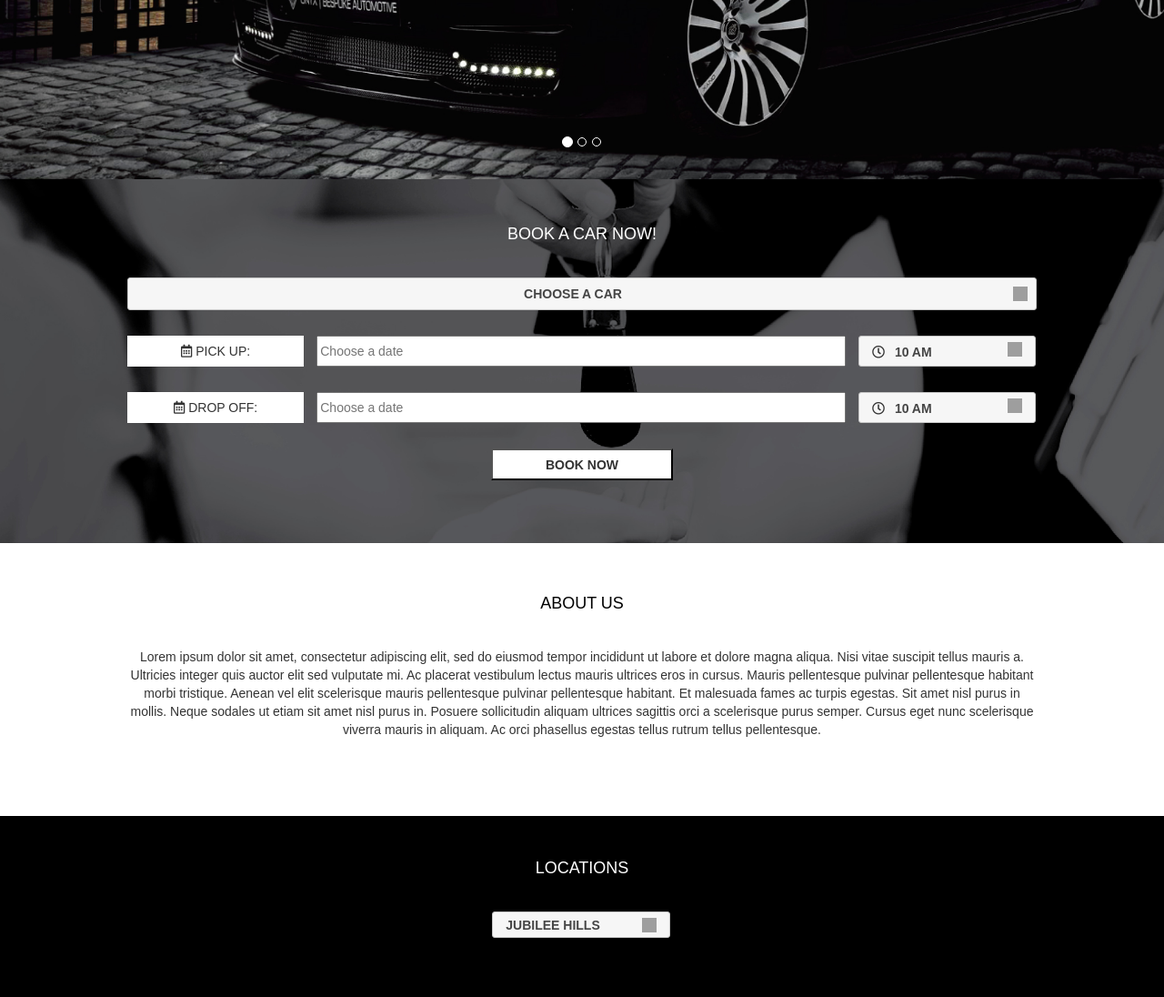
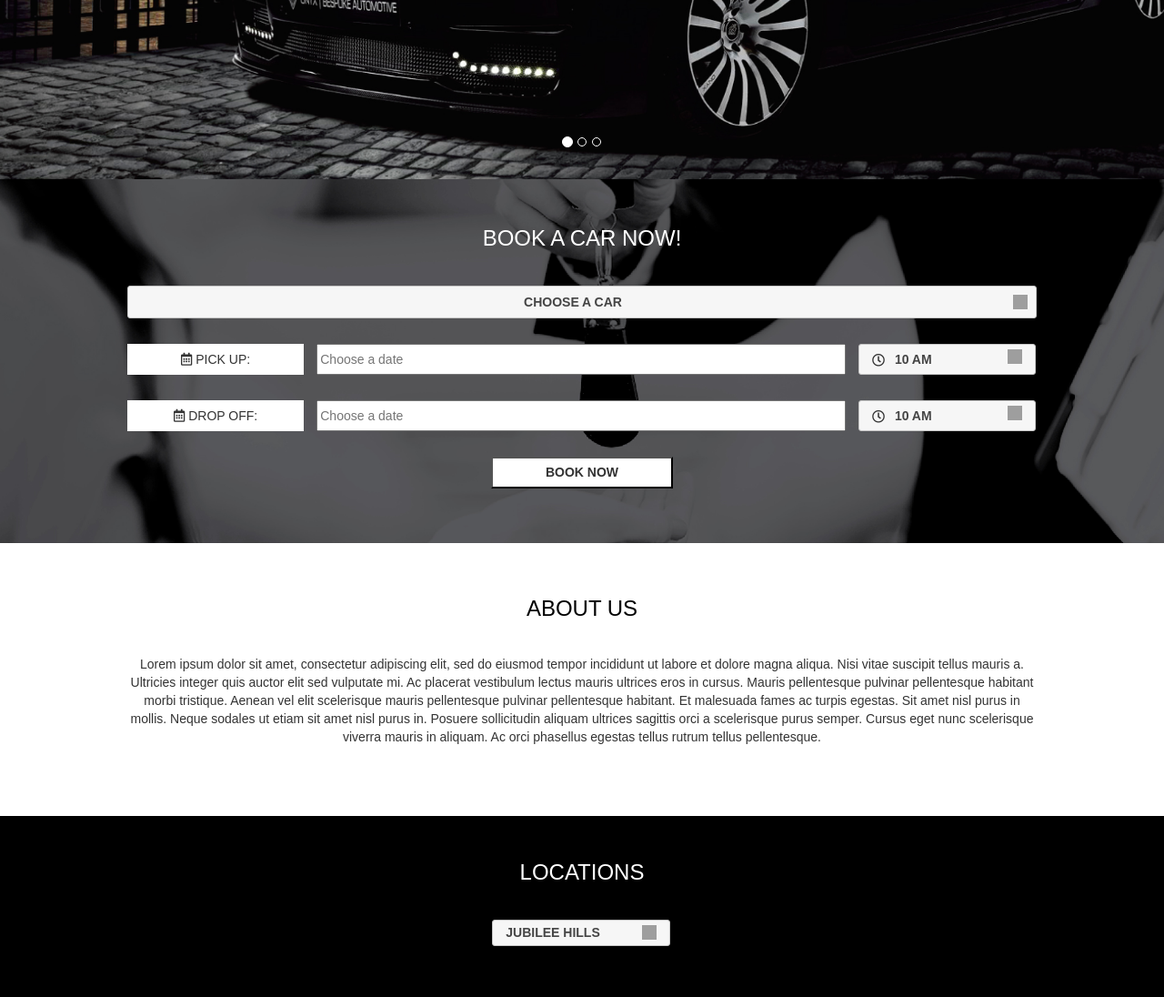
Before and after one commit to DeepGunner/DesignTask-NowFloats, a PHP site: page /index.html in a window 1280 px wide. Shown: the part 623-1719 px from the top of the page at 91% size. Run offline with PHP 8.4, Linux system fonts and the light colour scheme; some libraries are stand-ins or nearby versions; grey boxes are pictures that could not be loaded.

Commit message:
minor changes

```diff
--- a/css/style.css
+++ b/css/style.css
@@ -122,7 +122,7 @@ nav ul li a {
 .green {
 
     border-bottom: solid 3px #fff;
-    color:#fff;
+    color:#fff !important;
 
 
 }
--- a/index.html
+++ b/index.html
@@ -70,7 +70,7 @@
         <!-- Services Section -->
         <section class="services" id="p1">
             <div class="heading">
-                <h4>BOOK A CAR NOW!</h4>
+                <h3>BOOK A CAR NOW!</h3>
             </div>
             <div class="container">
 
@@ -131,7 +131,7 @@
         <!-- About Section -->
         <section class="about">
             <div class="heading">
-                <h4>ABOUT US</h4>
+                <h3>ABOUT US</h3>
             </div>
             <div class="container">
                 <p>
@@ -149,7 +149,7 @@
         <!-- Location Section -->
         <section class="location">
             <div class="heading">
-                <h4>LOCATIONS</h4>
+                <h3>LOCATIONS</h3>
             </div>
             <div class="container">
                 <div class="loc">
@@ -175,7 +175,7 @@
         <!-- Contact Section -->
         <section class="contact">
             <div class="heading">
-                <h4>CONTACT US</h4>
+                <h3>CONTACT US</h3>
             </div>
             <div class="container">
                 <form>
```
